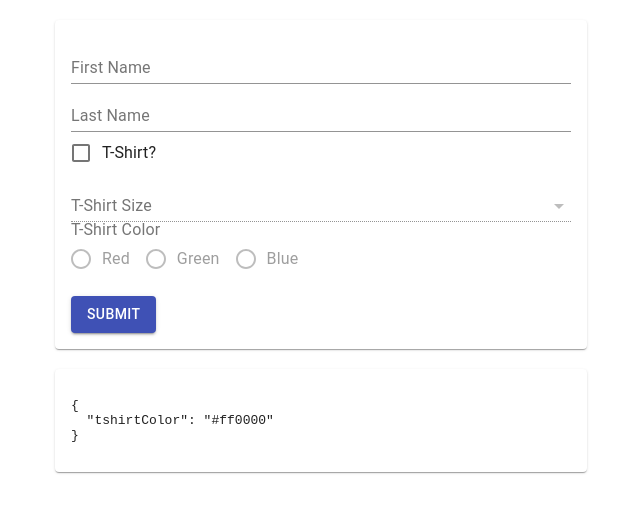
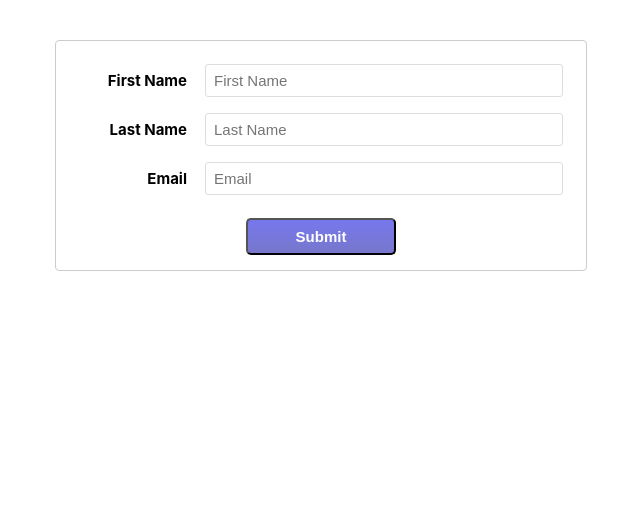
Before and after one commit to computapars/alicante2019, a React (Create React App) app: page / in a window 1280 px wide. Shown: the top 512 px of the page, without its empty margins (319-959 px from the left). Built offline with nearby package versions, Linux system fonts and the light colour scheme.

Commit message:
Start on first exercise

```diff
--- a/src/index.js
+++ b/src/index.js
@@ -4,7 +4,7 @@ import './index.css'
 import Styles from './Styles'
 import exercises from './exercises'
 
-const exercise = 12
+const exercise = 1
 
 const Exercise = exercises[exercise - 1]
 
```
